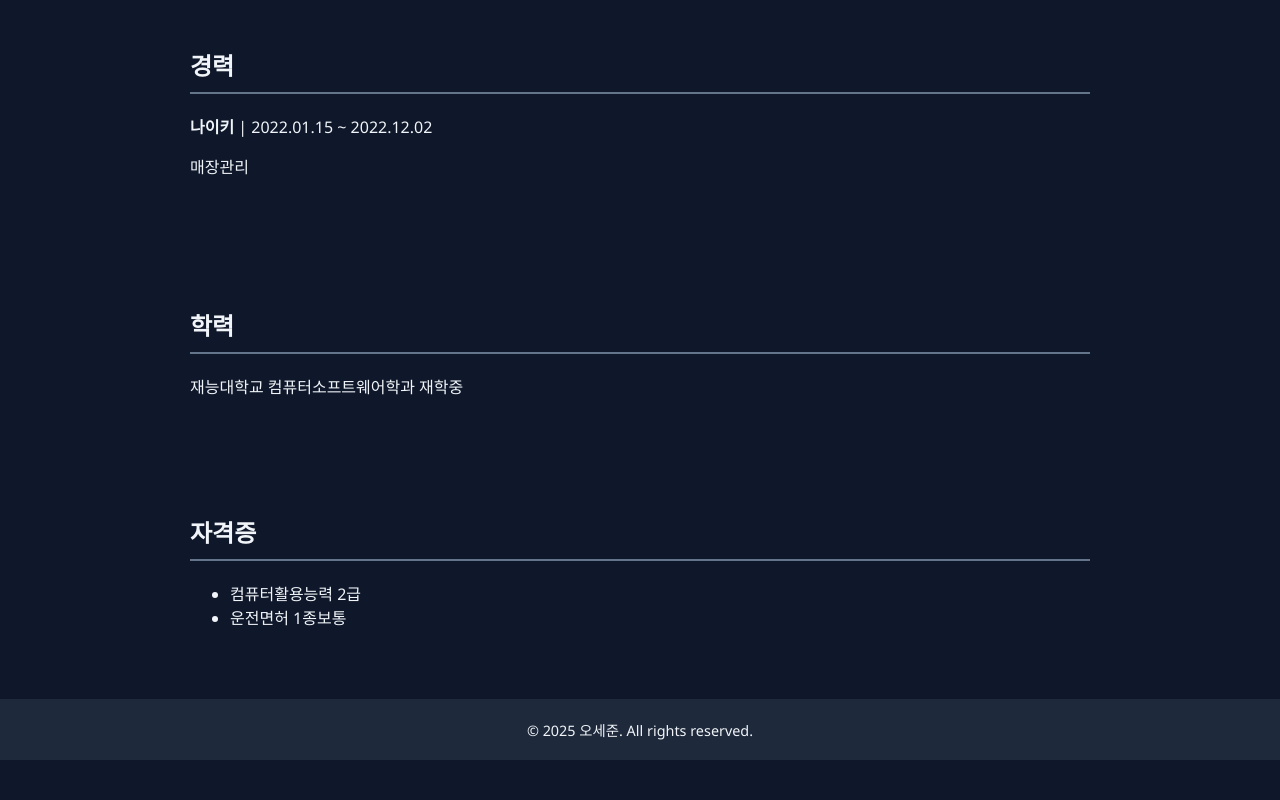
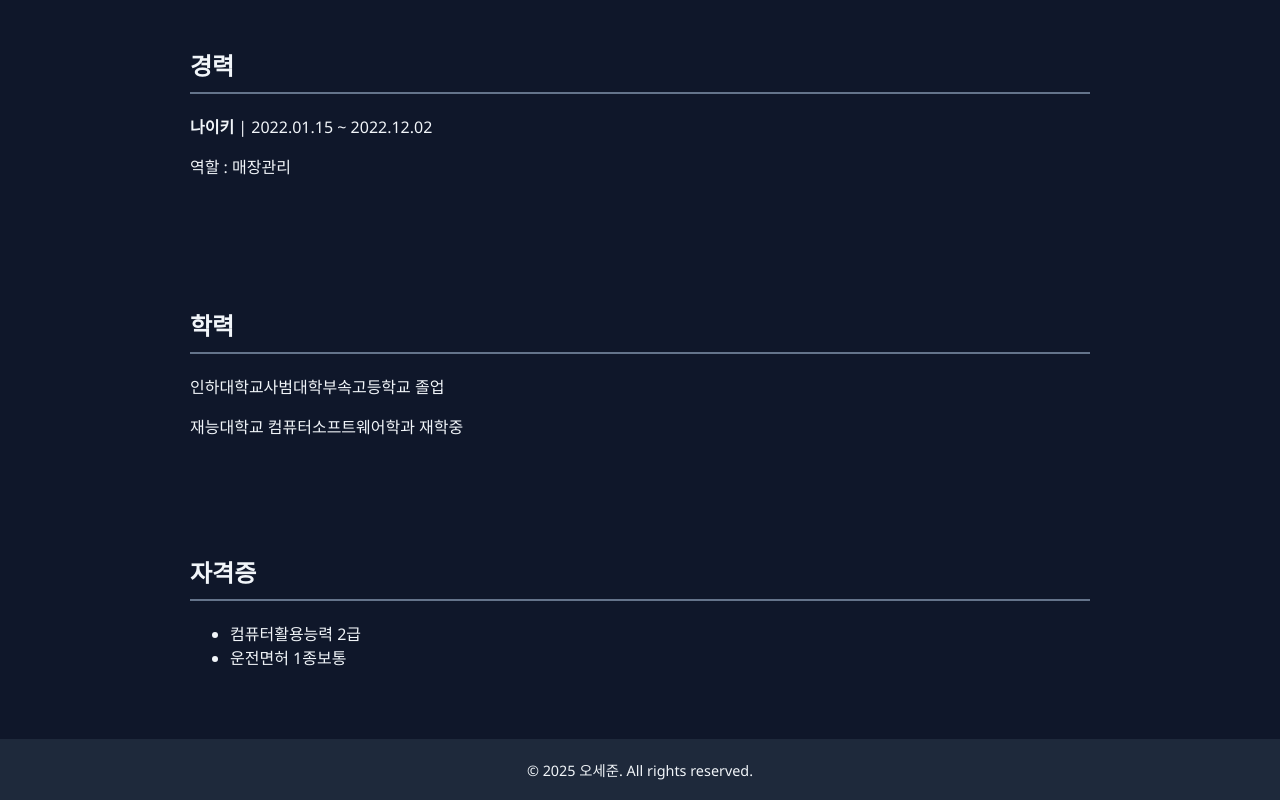
Before and after one commit to SEJUN03/osejun-portfolio, a plain HTML site: page index.html in a window 1280 px wide. Shown: the part 1025-1825 px from the top of the page. Before the commit the page ends 1785 px from the top, so only its background shows below. Drawn offline with Linux system fonts and the light colour scheme.

Commit message:
Update index.html

```diff
--- a/index.html
+++ b/index.html
@@ -3,7 +3,7 @@
 <head>
   <meta charset="UTF-8" />
   <meta name="viewport" content="width=device-width, initial-scale=1.0" />
-  <title>오세준 | 게임개발자 포트폴리오</title>
+  <title>오세준 | Online Fashion 포트폴리오</title>
   <style>
     body {
       font-family: 'Segoe UI', Tahoma, Geneva, Verdana, sans-serif;
@@ -74,12 +74,13 @@
     <h2>경력</h2>
     <div class="experience">
       <p><strong>나이키</strong> | 2022.01.15 ~ 2022.12.02</p>
-      <p>매장관리</p>
+      <p>역할 : 매장관리</p>
     </div>
   </section>
 
   <section>
     <h2>학력</h2>
+    <p>인하대학교사범대학부속고등학교 졸업</p>
     <p>재능대학교 컴퓨터소프트웨어학과 재학중</p>
   </section>
 
```
